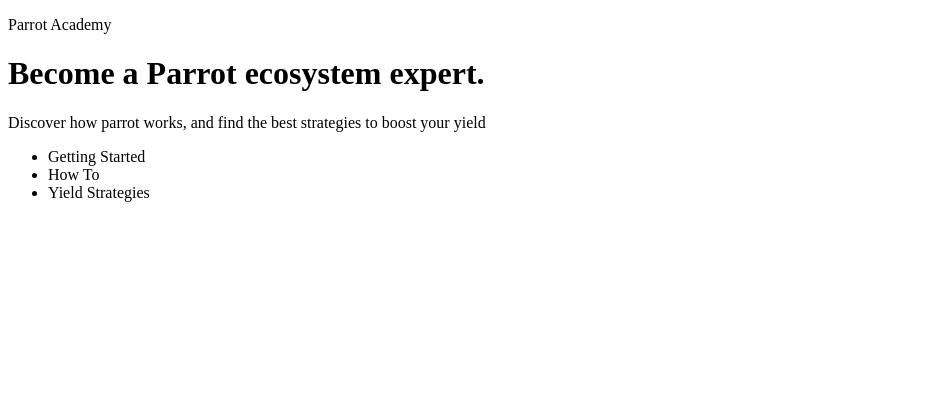
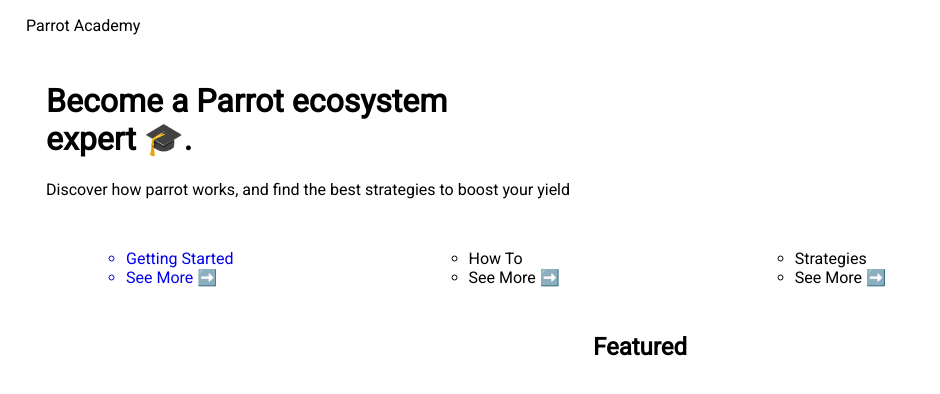
Before and after one commit to jikdo/parrot-academy, a Gatsby site: page / in a window 1280 px wide. Shown: the whole page, without its empty margins (0-940 px from the left). Built offline with nearby package versions, Linux system fonts and the light colour scheme; Gatsby itself is replaced by a stand-in of ours; a web font is replaced by a local one.

Commit message:
added initial mini styling

```diff
--- a/package.json
+++ b/package.json
@@ -15,6 +15,7 @@
     "clean": "gatsby clean"
   },
   "dependencies": {
+    "@fontsource/roboto": "^4.5.1",
     "@mdx-js/mdx": "^1.6.22",
     "@mdx-js/react": "^1.6.22",
     "babel-plugin-styled-components": "^2.0.2",
--- a/src/components/Layout.js
+++ b/src/components/Layout.js
@@ -1,11 +1,13 @@
 import * as React from 'react';
+import "@fontsource/roboto";
+import {container, navHeading} from './layout.module.css';
 
 const Layout = ({ pageTitle, children }) => {
     return (
-        <div>
+        <div className={container}>
             <title>{pageTitle}</title>
             <nav>
-                <p>Parrot Academy</p>
+                <p className={navHeading}>Parrot Academy</p>
             </nav>
 
             <main>
--- /dev/null
+++ b/src/components/layout.module.css
@@ -0,0 +1,11 @@
+.container {
+    margin: auto;
+    max-width: 1228px;
+    font-family: 'Roboto';
+    font-size: 16px;
+}
+
+.nav-heading {
+    font-size: 2rem;
+    color: green;
+}
--- a/src/pages/index.js
+++ b/src/pages/index.js
@@ -1,18 +1,59 @@
 import * as React from "react";
+import { Link } from "gatsby";
 import Layout from "../components/Layout";
+import {
+  hero,
+  heroHeading,
+  heroParagraph,
+  category,
+  categoryItem,
+  categoryItemHeading,
+} from './index.module.css';
 
 
 const IndexPage = () => {
   return (
     <Layout pageTitle="Parrot Academy">
+      <div className={hero}>
+        <h1 className={heroHeading}>Become a Parrot ecosystem <br /> expert 🎓.</h1>
+        <p className={heroParagraph}>Discover how parrot works, and find the best strategies to boost your yield</p>
+        <ul className={category}>
+          <li className={categoryItem}>
+            <Link to="/getting-started">
+              <div>
+                <ul>
+                  <li className={categoryItemHeading}>Getting Started</li>
+                  <li>See More ➡️</li>
+                </ul>
+              </div>
+            </Link>
+          </li>
+          <li className={categoryItem}>
+            <Link>
+              <div>
+                <ul>
+                  <li className={categoryItemHeading}>How To</li>
+                  <li>See More ➡️</li>
+                </ul>
+              </div>
+            </Link>
+          </li>
+          <li className={categoryItem}>
+            <Link>
+              <div>
+                <ul>
+                  <li className={categoryItemHeading}>Strategies</li>
+                  <li>See More ➡️</li>
+                </ul>
+              </div>
+            </Link>
+          </li>
+        </ul>
+      </div>
+
+    {/* featured */}
       <div>
-        <h1>Become a Parrot ecosystem expert.</h1>
-        <p>Discover how parrot works, and find the best strategies to boost your yield</p>
-        <ul>
-          <li>Getting Started</li>
-          <li>How To</li>
-          <li>Yield Strategies</li>
-        </ul>
+        <h2 style={{textAlign: 'center'}}>Featured</h2>
       </div>
     </Layout>
   )
--- /dev/null
+++ b/src/pages/index.module.css
@@ -0,0 +1,41 @@
+.hero {
+    background-color: #ebebeb00;
+    padding: 10px 20px;
+    color: black;
+
+
+}
+.hero-heading {
+    font-size: 2.5rem;
+    line-height: 40px;
+    text-align: center;
+}
+
+.hero-paragraph {
+    font-size: 1.5rem;
+    text-align: center;
+}
+
+.category {
+    display: flex;
+    justify-content: space-between;
+    list-style: none;
+    margin-top: 50px;
+    max-width: 800px;
+
+}
+
+.category a {
+    text-decoration: none;
+}
+
+.category-item ul {
+    list-style: none;
+
+}
+
+.category-item-heading {
+    font-size: 1.4rem;
+    font-weight: 700;
+    margin-bottom: 5px;
+}
```
Also changed, not shown: src/pages/getting-started/index.js (added, +12 -0 lines), getting-started/sample.mdx (added), how-to/sample.mdx (added), 1 other file.
